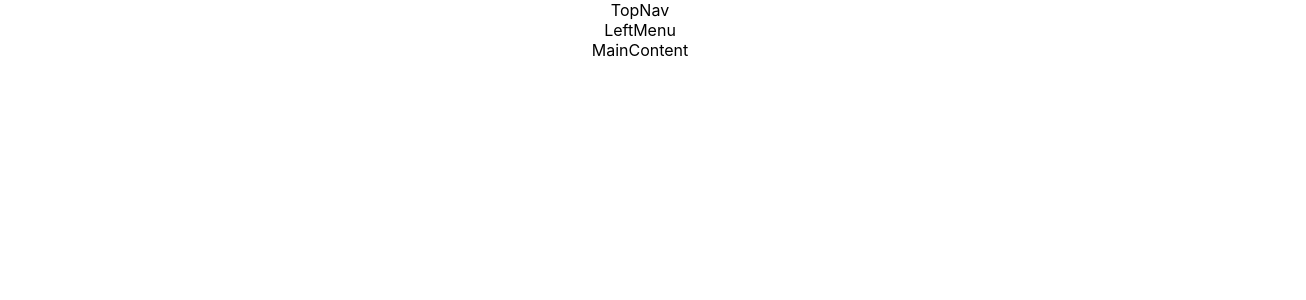
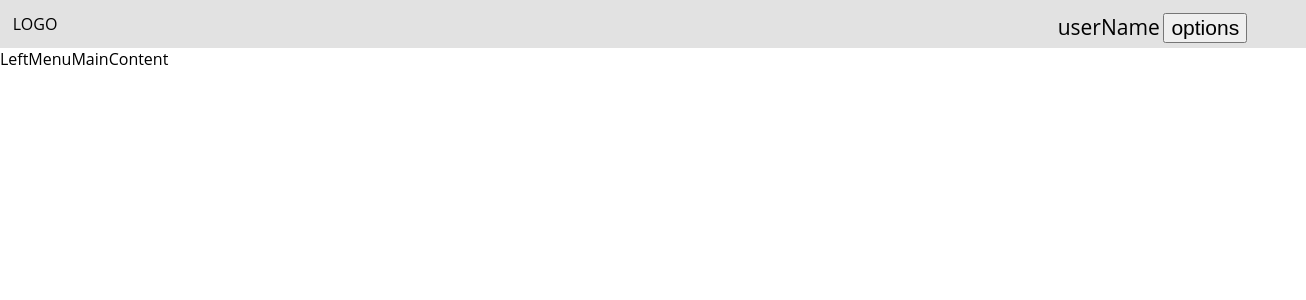
Before and after one commit to JPersjanow/Rabbit-CI, a React (Create React App) app in the folder application/: page / in a window 1280 px wide. Shown: the top 300 px of the page, 1306 px wide, since content can reach past the window. Built offline with nearby package versions, Linux system fonts and the light colour scheme.

Commit message:
TopNav layout

```diff
--- a/application/src/App.css
+++ b/application/src/App.css
@@ -1,3 +1,3 @@
 .App {
-  text-align: center;
+ width: 100%;
 }
--- a/application/src/index.css
+++ b/application/src/index.css
@@ -1,10 +1,12 @@
 body {
   margin: 0;
-  font-family: -apple-system, BlinkMacSystemFont, 'Segoe UI', 'Roboto', 'Oxygen',
+  font-family: 'Open Sans';
+ /* font-family: -apple-system, BlinkMacSystemFont, 'Segoe UI', 'Roboto', 'Oxygen',
     'Ubuntu', 'Cantarell', 'Fira Sans', 'Droid Sans', 'Helvetica Neue',
-    sans-serif;
+    sans-serif; */
   -webkit-font-smoothing: antialiased;
   -moz-osx-font-smoothing: grayscale;
+
 }
 
 code {
--- /dev/null
+++ b/application/src/mainLayout/MainLayout.css
@@ -0,0 +1,7 @@
+.mainLayout{
+
+}
+
+.contentLayout{
+   display: flex;
+}
--- a/application/src/mainLayout/MainLayout.js
+++ b/application/src/mainLayout/MainLayout.js
@@ -2,6 +2,7 @@ import React from 'react';
 import TopNav from './components/TopNav'
 import LeftMenu from './components/LeftMenu'
 import MainContent from './components/MainContent'
+import './MainLayout.css'
 
 class MainLayout extends React.Component {
 
@@ -17,8 +18,10 @@ class MainLayout extends React.Component {
         return (
             <div className="mainLayout">
                 <TopNav />
-                <LeftMenu />
-                <MainContent />
+                <div className="contentLayout">
+                    <LeftMenu />
+                    <MainContent />
+                </div>
             </div>
         )
     }
--- a/application/src/mainLayout/components/TopNav.js
+++ b/application/src/mainLayout/components/TopNav.js
@@ -1,8 +1,17 @@
 import React from 'react';
+import '../componentsStyle/TopNav.css'
 
 const TopNav = () => {
     return (
-        <div>TopNav</div>
+        <div className="mainTopNavStyle">
+            <div className="logoContainer">
+                LOGO
+            </div>
+            <div className="userNameAndOptions">
+                <span>userName</span>
+                <button className="optionsButton">options</button>
+            </div>
+        </div>
     )
 }
 
--- /dev/null
+++ b/application/src/mainLayout/componentsStyle/TopNav.css
@@ -0,0 +1,21 @@
+.mainTopNavStyle{
+    width: 100%;
+    display: flex;
+    padding: 1%;
+    background-color: #E2E2E2;
+}
+
+.userNameAndOptions{
+    display: flex;
+    position: fixed;
+    right: 3%;
+    font-size: 21px;
+}
+.userNameAndOptions span{
+    margin:0 1%;
+    font-weight: 500;
+}
+.optionsButton{
+    margin:0 1%;
+    font-size: 21px;
+}
```
